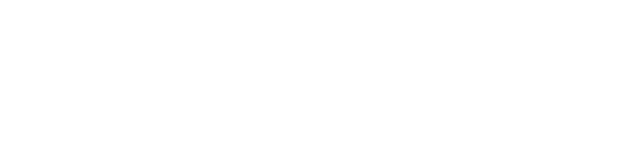
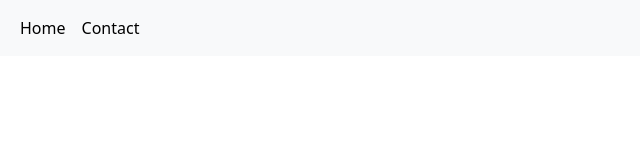
Before and after one commit to Antape572/versHantUppg3, a plain HTML site: page contact.html in a window 1280 px wide. Shown: the whole page, without its empty margins (0-640 px from the left). Drawn offline with nearby package versions, Linux system fonts and the light colour scheme.

Commit message:
added navbar

```diff
--- a/contact.html
+++ b/contact.html
@@ -12,6 +12,20 @@
 </head>
 <body>
 
+    <nav class="navbar navbar-expand-lg navbar-light bg-light">
+        <div class="container-fluid">
+          <div class="collapse navbar-collapse" id="navbarSupportedContent">
+            <ul class="navbar-nav me-auto mb-2 mb-lg-0">
+              <li class="nav-item">
+                <a class="nav-link active" aria-current="page" href="index.html">Home</a>
+              </li>
+              <li class="nav-item">
+                <a class="nav-link active" href="contact.html">Contact</a>
+              </li>
+            </ul>
+          </div>
+        </div>
+      </nav>
 
 </body>
 </html>
```
